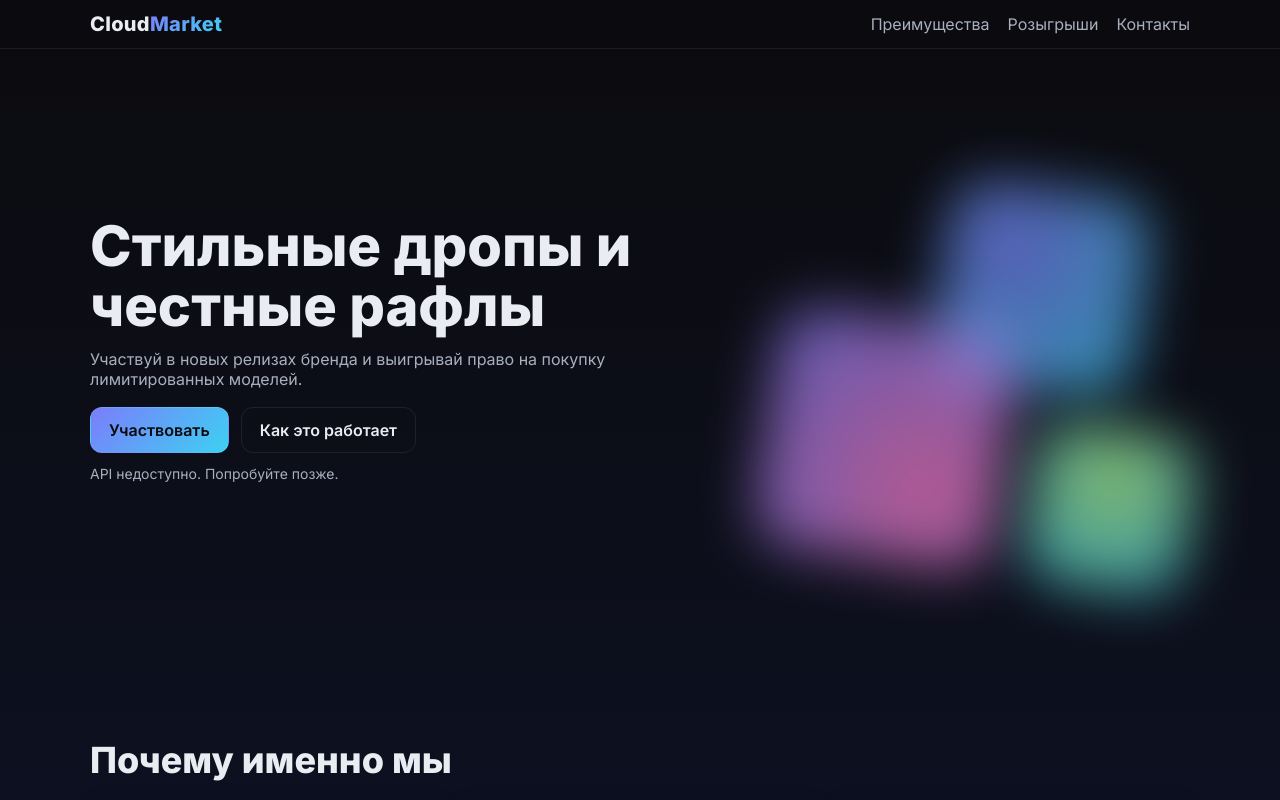
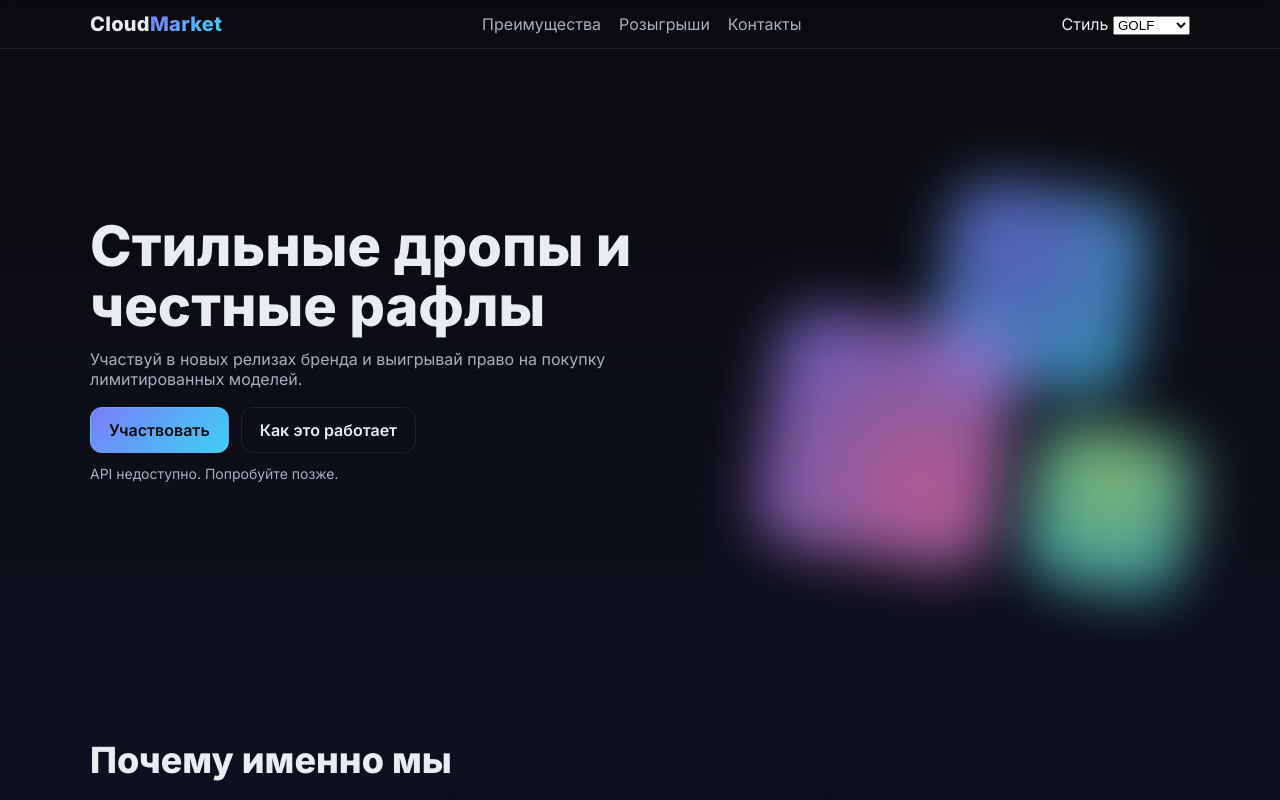
Before and after one commit to wwwcloudmarket/cloud-api, a website: page index.html in a window 1280 px wide. Shown: the top 800 px of the page. Drawn offline with Linux system fonts and the light colour scheme; no server answers.

Commit message:
Update index.html

```diff
--- a/index.html
+++ b/index.html
@@ -22,6 +22,19 @@
     <a href="#raffles">Розыгрыши</a>
     <a href="#contacts">Контакты</a>
   </nav>
+
+  <div class="theme-switch">
+    <label for="themeSelect" class="sr-only">Стиль</label>
+    <select id="themeSelect" aria-label="Сменить стиль">
+      <option value="golf">GOLF</option>
+      <option value="cactus">CACTUS</option>
+    </select>
+  </div>
+
+  <button class="burger" aria-label="Открыть меню" id="burgerBtn">
+    <span></span><span></span><span></span>
+  </button>
+</div>
 
       <button class="burger" aria-label="Открыть меню" id="burgerBtn">
         <span></span><span></span><span></span>
```
Lines whose indentation alone changed are shown as unchanged.
